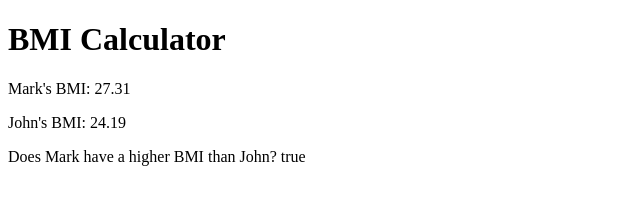
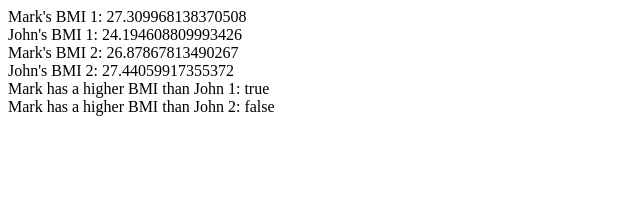
Before and after one commit to diery10203/Lab1, a plain HTML site: page Bai1/index.html in a window 1280 px wide. Shown: the whole page, without its empty margins (0-640 px from the left). Drawn offline with Linux system fonts and the light colour scheme.

Commit message:
fix cau 1

```diff
--- a/Bai1/index.html
+++ b/Bai1/index.html
@@ -1,40 +1,45 @@
 <!DOCTYPE html>
 <html lang="en">
-<head>
-    <meta charset="UTF-8">
-    <meta name="viewport" content="width=device-width, initial-scale=1.0">
-    <title>BMI Calculator</title>
-</head>
-<body>
-    <h1>BMI Calculator</h1>
-    <div id="result"></div>
+  <head>
+    <meta charset="UTF-8" />
+    <meta name="viewport" content="width=device-width, initial-scale=1.0" />
+    <title>Document</title>
+  </head>
+  <body>
+    <script>
+      // Data 1
+      const markWeight1 = 78;
+      const markHeight1 = 1.69;
+      const johnWeight1 = 92;
+      const johnHeight1 = 1.95;
 
-    <script>
-        // 1. Store Mark's and John's mass and height in variables
-        let markMass = 78; // kg
-        let markHeight = 1.69; // meters
-        let johnMass = 92; // kg
-        let johnHeight = 1.95; // meters
+      // Calculate BMIs
+      const markBMI1 = markWeight1 / (markHeight1 * markHeight1);
+      const johnBMI1 = johnWeight1 / (johnHeight1 * johnHeight1);
 
-        // 2. Calculate both their BMIs using the formula
-        // Version 1: BMI = mass / (height * height)
-        let markBMI = markMass / (markHeight * markHeight);
-        let johnBMI = johnMass / (johnHeight * johnHeight);
+      // Compare BMIs
+      const markHigherBMI1 = markBMI1 > johnBMI1;
 
-        // Version 2: BMI = mass / height ** 2
-        // let markBMI = markMass / markHeight ** 2;
-        // let johnBMI = johnMass / johnHeight ** 2;
+      // Data 2
+      const markWeight2 = 95;
+      const markHeight2 = 1.88;
+      const johnWeight2 = 85;
+      const johnHeight2 = 1.76;
 
-        // 3. Create a Boolean variable 'markHigherBMI'
-        let markHigherBMI = markBMI > johnBMI;
+      // Calculate BMIs
+      const markBMI2 = markWeight2 / (markHeight2 * markHeight2);
+      const johnBMI2 = johnWeight2 / (johnHeight2 * johnHeight2);
 
-        // Display results
-        let resultDiv = document.getElementById('result');
-        resultDiv.innerHTML = `
-            <p>Mark's BMI: ${markBMI.toFixed(2)}</p>
-            <p>John's BMI: ${johnBMI.toFixed(2)}</p>
-            <p>Does Mark have a higher BMI than John? ${markHigherBMI}</p>
-        `;
+      // Compare BMIs
+      const markHigherBMI2 = markBMI2 > johnBMI2;
+
+      // Display BMIs
+      document.body.innerText = `Mark's BMI 1: ${markBMI1}
+      John's BMI 1: ${johnBMI1}
+      Mark's BMI 2: ${markBMI2}
+      John's BMI 2: ${johnBMI2}
+      Mark has a higher BMI than John 1: ${markHigherBMI1}
+      Mark has a higher BMI than John 2: ${markHigherBMI2}`;
     </script>
-</body>
+  </body>
 </html>
```
Also changed, not shown: Bai1/minh chung cau 1.png (added).
